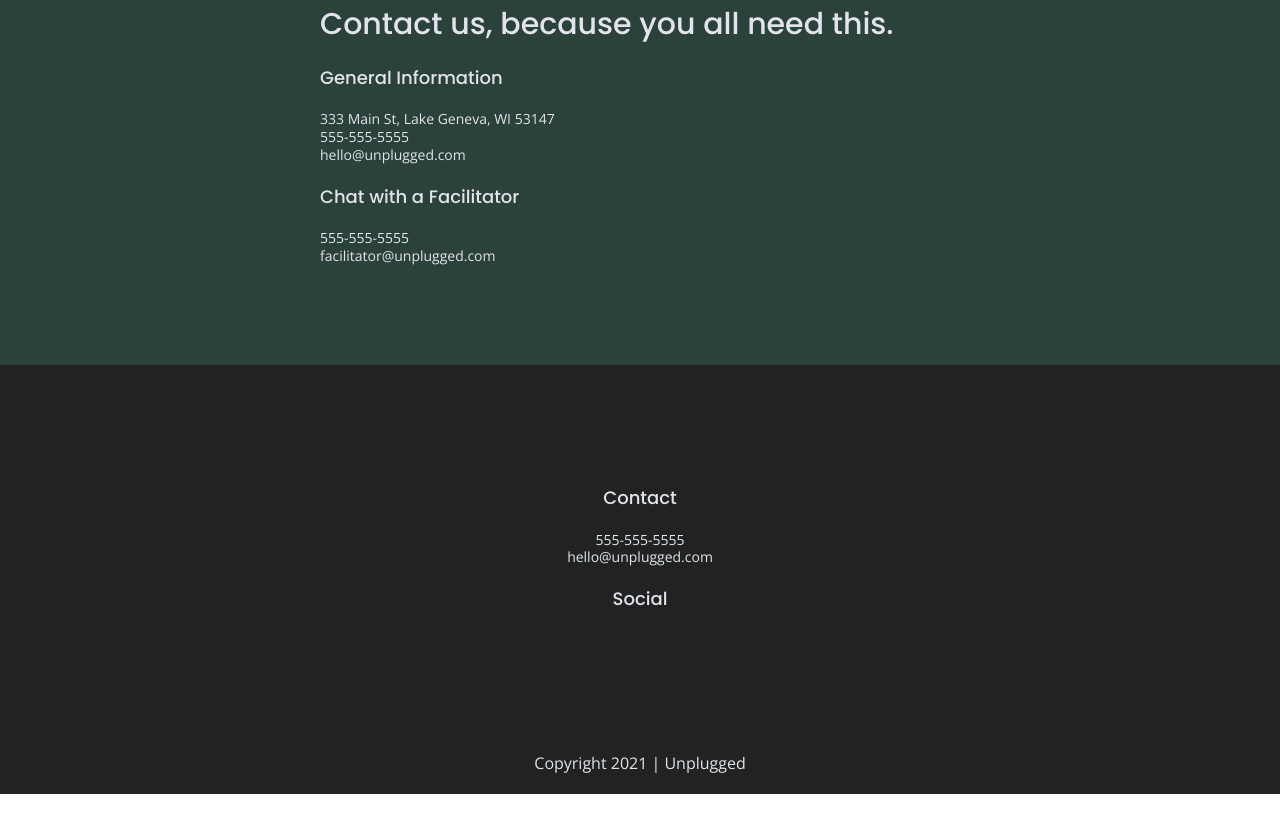
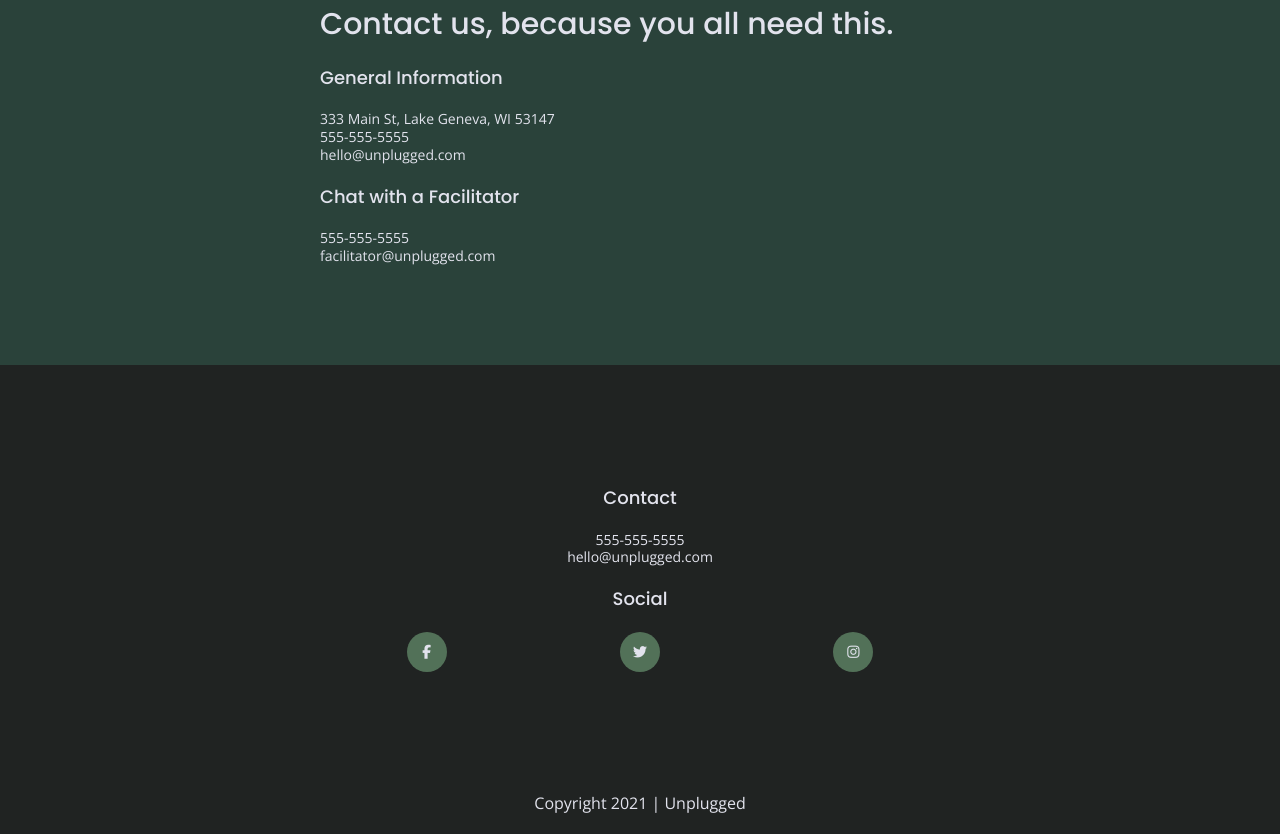
Before and after one commit to shelbycoyle13/unplugged-retreat-round-2, a website: page about/index.html in a window 1280 px wide. Shown: the part 2230-3064 px from the top of the page. Before the commit the page ends 3024 px from the top, so only its background shows below. Drawn offline with nearby package versions, Linux system fonts and the light colour scheme.

Commit message:
Added social media icons

```diff
--- a/about/index.html
+++ b/about/index.html
@@ -94,9 +94,15 @@
       <div class="social">
         <h4>Social</h4>
         <div class="social-icons">
-          <p><a href="https://www.instagram.com" target="_blank"></a>
-             <a href="https://www.twitter.com" target="_blank"></a>
-             <a href="https://www.facebook.com" target="_blank"></a></p>
+          <p>
+            <a href="https://www.facebook.com" target="_blank"><i class="fab fa-facebook-f"></i></a>
+          </p>
+          <p>
+            <a href="https://www.twitter.com" target="_blank"><i class=" fab fa-twitter"></i></a>
+          </p>
+          <p>
+            <a href="https://www.instagram.com" target="_blank"><i class="fab fa-instagram"></i></a>
+          </p>
         </div>
       </div>
     </div>
--- a/css/main.css
+++ b/css/main.css
@@ -236,6 +236,16 @@
 }
 
 footer .social-icons p {
+  display: flex;
+  justify-content: center;
+  align-items: center;
+}
+
+.social-icons i {
+  background: #527158;
+  width: 40px;
+  height: 40px;
+  border-radius: 50%;
   display: flex;
   justify-content: center;
   align-items: center;
```
Also changed, not shown: faq/index.html (+9 -3 lines), index.html (+9 -3 lines).
